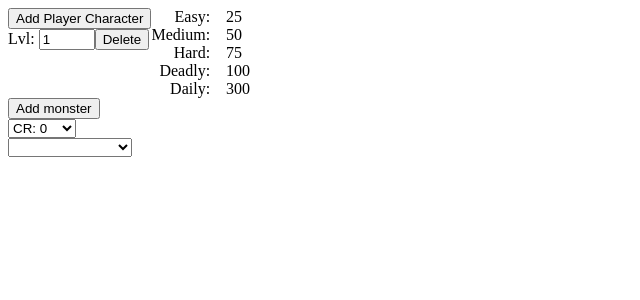
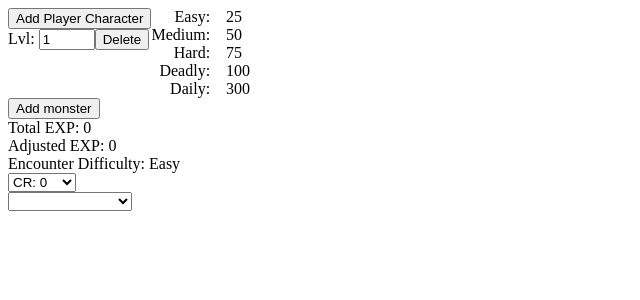
Before and after one commit to stacy-green/OneStopOneShot, a Django app: page /encounter/build/ in a window 1280 px wide. Shown: the top 300 px of the page, without its empty margins (0-640 px from the left). Run offline with Django 4.2, Linux system fonts and the light colour scheme.

Commit message:
Added functions to calculate adjusted EXP and encounter difficulty

```diff
--- a/OneStopOneShot/app_encounter_builder/static/app_encounter_builder/app.js
+++ b/OneStopOneShot/app_encounter_builder/static/app_encounter_builder/app.js
@@ -18,11 +18,11 @@ const app = Vue.createApp({
             selectedMonster: null,
             statblock: [],
             encounterList: [],
-            partySize: null,
+            partySize: 'small',
             encounterEXPs: [],
             totalEXP: 0,
             adjustedEXP: 0,
-            encounterDifficulty: null,
+            encounterDifficulty: "Easy",
 
 
         }
@@ -80,37 +80,74 @@ const app = Vue.createApp({
                 EXP = Number(EXP)
                 this.totalEXP += EXP
             }
-            console.log(this.totalEXP)
+            this.adjustEXP()
+            // console.log(this.totalEXP)
         },
 
         adjustEXP: function() {
+            let multiplier = 0
+            if(this.encounterList.length > 0 && this.encounterList.length < 16) {
+                if (this.partySize === 'small') {
+                    multiplier = encounter_multipliers_per_number_of_monsters_small_party[this.encounterList.length]
+                } else if (this.partySize === 'medium') {
+                    multiplier = encounter_multipliers_per_number_of_monsters[this.encounterList.length]
+                } else if (this.partySize === 'large') {
+                    multiplier = encounter_multipliers_per_number_of_monsters_large_party[this.encounterList.length]
+                }
+            } else if (this.encounterList.length > 15) {
+                if (this.partySize === 'small') {
+                    multiplier = encounter_multipliers_per_number_of_monsters_small_party[15]
+                } else if (this.partySize === 'medium') {
+                    multiplier = encounter_multipliers_per_number_of_monsters[15]
+                } else if (this.partySize === 'large') {
+                    multiplier = encounter_multipliers_per_number_of_monsters_large_party[15]
+                }
+            }
+            this.adjustedEXP = (this.totalEXP) * (multiplier)
+            this.calculateDifficulty()
+        },
 
+        calculateDifficulty: function() {
+            if(this.adjustedEXP <= this.easyEXP) {
+                this.encounterDifficulty = "Easy"
+            } else if (this.adjustedEXP <= this.mediumEXP) {
+                this.encounterDifficulty = "Medium"
+            } else if (this.adjustedEXP <= this.hardEXP) {
+                this.encounterDifficulty = "Hard"
+            } else {
+                this.encounterDifficulty = "Deadly"
+            }
         },
 
         deleteCharacter: function(index) {
             this.party.splice(index, 1)
             this.calculateEXP()
             this.calculatePartySize()
+            this.adjustEXP()
         },
 
         addCharacter: function() {
             this.party.push(1)
             this.calculateEXP()
             this.calculatePartySize()
+            this.adjustEXP()
         },
 
         updatePlayer: function(playerIndex, newLevel){
             this.party[playerIndex] = newLevel
             this.calculateEXP()
             this.calculatePartySize()
+            this.adjustEXP()
         },
 
         addMonster: function() {
+            if(this.selectedMonster != null){
             this.encounterList.push(`${this.statblock.name}, CR: ${this.statblock.cr}`)
             let EXP = exp_by_challenge_rating[this.selectedCR]
             this.encounterEXPs.push(EXP)
             // console.log(this.encounterEXPs)
             this.calculateMonsterEXP()
+            }
         },
 
         removeMonster: function(monster) {
--- a/OneStopOneShot/app_encounter_builder/templates/app_encounter_builder/encounter-builder.html
+++ b/OneStopOneShot/app_encounter_builder/templates/app_encounter_builder/encounter-builder.html
@@ -85,6 +85,9 @@
             {% comment %} Add monster to current encounter. {% endcomment %}
                 <div id="add-monster">
                     <button v-on:click="addMonster()">Add monster</button>
+                    <div id="total-exp">Total EXP: [[totalEXP]]</div>
+                    <div id="adjusted-exp">Adjusted EXP: [[adjustedEXP]]</div>
+                    <div id="encounter-difficulty">Encounter Difficulty: [[encounterDifficulty]]</div>
                 </div>
             {% comment %} Dropdown menu for every available CR. {% endcomment %}
                 <div id="cr-dropdown-menu">
```
